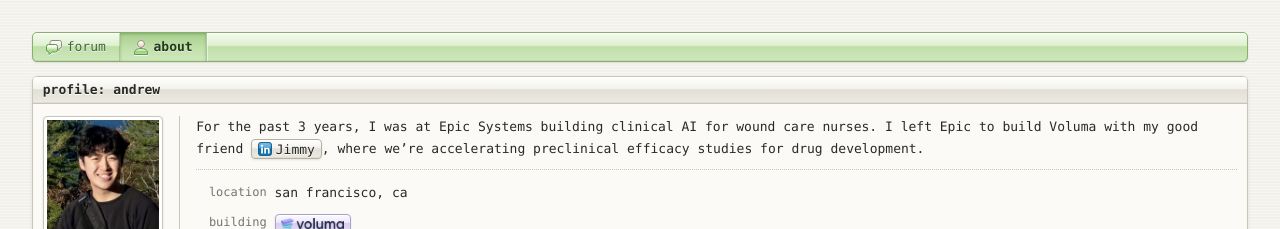
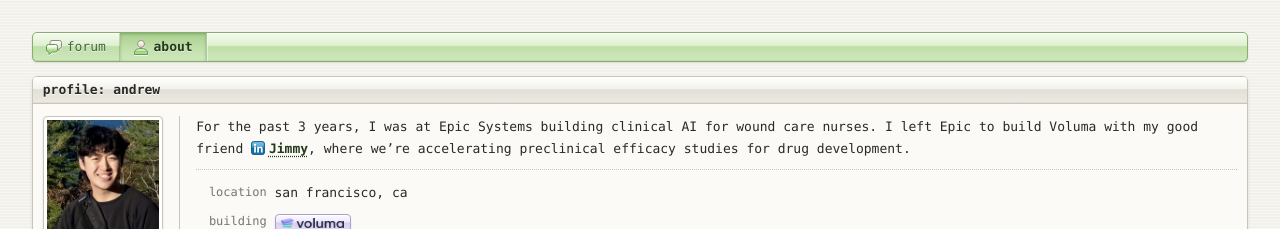
Before and after one commit to andrewtea/andrewtea.github.io, an Astro site: page /about in a window 1280 px wide. Shown: the top 229 px of the page. Built offline with nearby package versions, Linux system fonts and the light colour scheme; Astro itself is replaced by a stand-in of ours; no server answers.

Commit message:
Show Jimmy as a favicon link instead of a button in the about bio
A plain bold link led by the LinkedIn favicon, as Web 2.0 blogs marked outbound
links, sits in the line of text where the gel button sat off center.

Amp-Thread-ID: https://ampcode.com/threads/T-01a1cde0-7913-70f1-9552-693f08ec4b57
Co-authored-by: Andrew Tang <andrewtea.dev@gmail.com>

```diff
--- a/public/styles.css
+++ b/public/styles.css
@@ -84,9 +84,10 @@ a.usertitle { text-decoration: none; }
 /* The member profile's "about me" line, above its detail rows */
 .aboutme { margin-bottom: 12px; padding-bottom: 10px; border-bottom: 1px dotted var(--line); }
 .member .profile { align-items: start; }
-/* A friend's name in the bio as a small gel button with the site he links to */
-.gel.person { height: 1.6em; padding: 0 .45em; }
-.gel.person img { display: block; width: 14px; height: 14px; }
+/* A friend's name in the bio: a plain link led by the favicon of the site it opens, as Web 2.0 blogs marked outbound links */
+.person { color: var(--theme-ink); font-weight: 700; white-space: nowrap; text-decoration: underline dotted; text-underline-offset: 3px; }
+.person img { width: 14px; height: 14px; margin-right: .5ch; vertical-align: -2px; }
+@media (hover: hover) { .person:hover { text-decoration-style: solid; } }
 /* Contact icons under the name, like the AIM/MSN/ICQ buttons in a vBulletin postbit */
 .contact { display: flex; gap: 4px; margin-top: 5px; }
 .contact .gel { width: 26px; height: 22px; padding: 0; }
--- a/src/pages/about.astro
+++ b/src/pages/about.astro
@@ -11,7 +11,7 @@ const JIMMY_LINKEDIN = "https://www.linkedin.com/in/jimmy-yao/";
     <div class="body profile">
       <Postbit />
       <div>
-        <p class="aboutme">For the past 3 years, I was at Epic Systems building clinical AI for wound care nurses. I left Epic to build Voluma with my good friend <a class="gel person" href={JIMMY_LINKEDIN}><img src="/assets/icons/linkedin.svg" alt="" width="16" height="16">Jimmy</a>, where we’re accelerating preclinical efficacy studies for drug development.</p>
+        <p class="aboutme">For the past 3 years, I was at Epic Systems building clinical AI for wound care nurses. I left Epic to build Voluma with my good friend <a class="person" href={JIMMY_LINKEDIN}><img src="/assets/icons/linkedin.svg" alt="" width="14" height="14">Jimmy</a>, where we’re accelerating preclinical efficacy studies for drug development.</p>
         <div class="row">
           <span class="label">location</span>
           <span>san francisco, ca</span>
```
